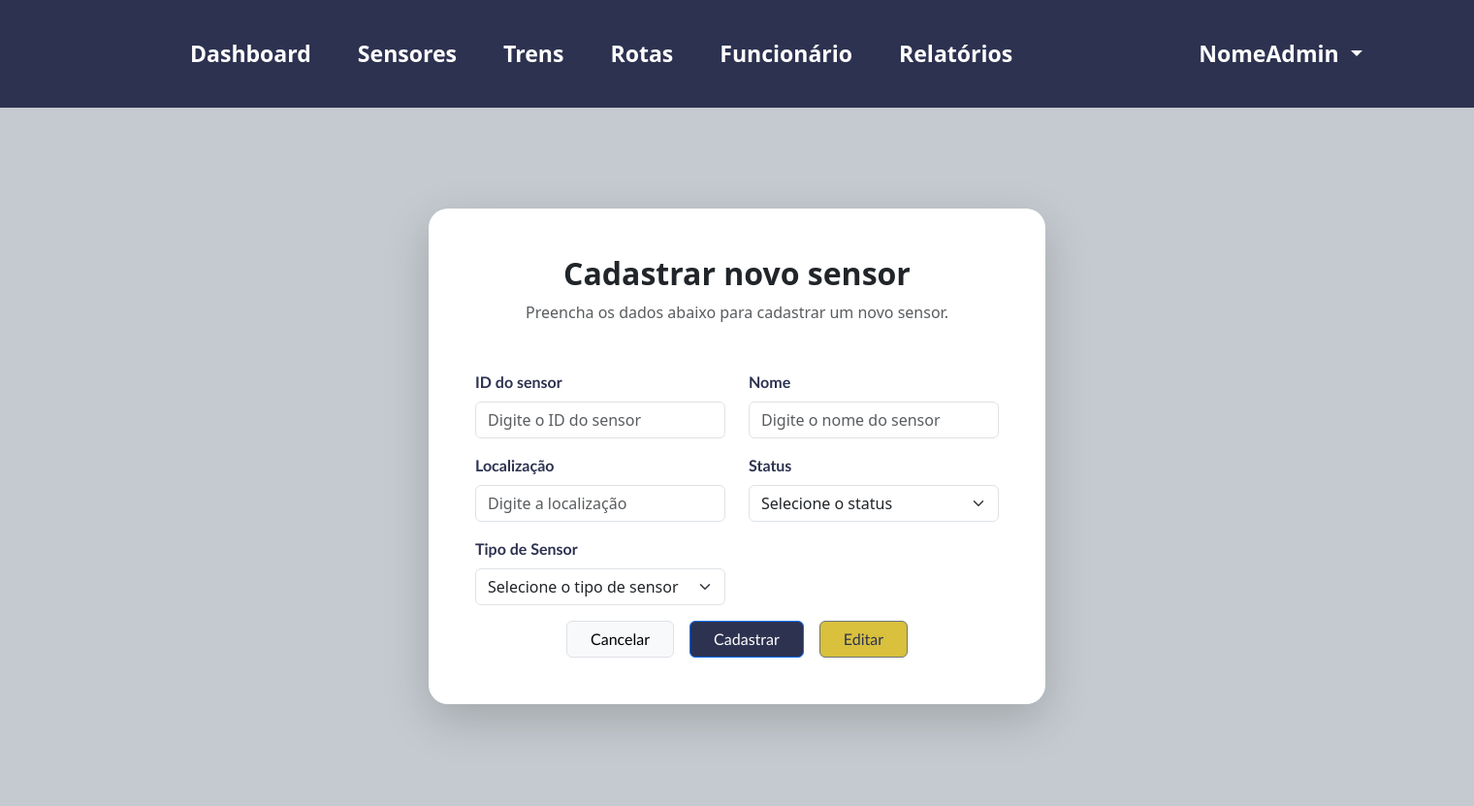
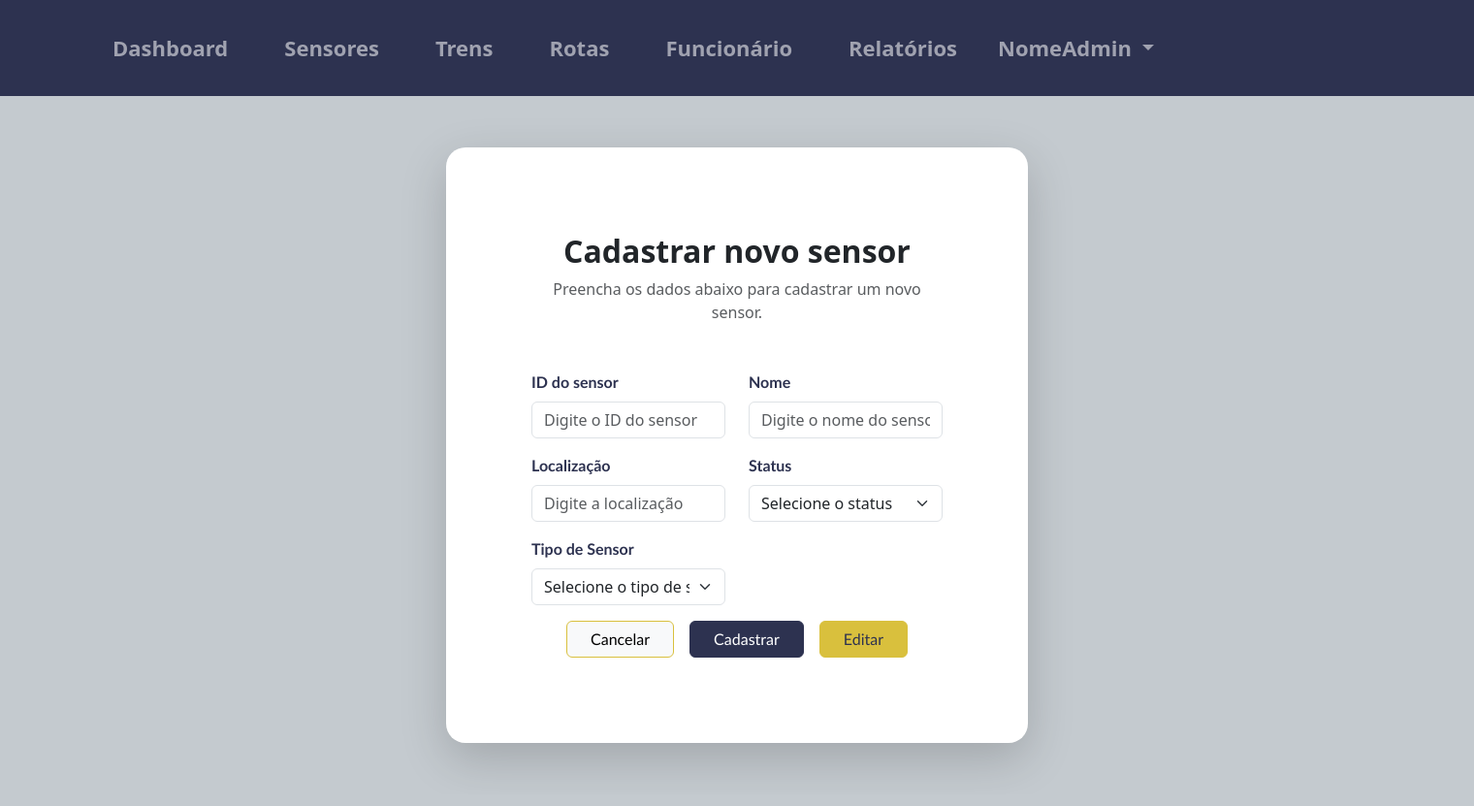
Before and after one commit to NiniveSC/sa-ferrorama, a PHP site: page /public/cadastro-sensores.html in a window 1520 px wide. Shown: the whole page at 97% size. After the commit the page ends 792 px from the top, so only its background shows below. Run offline with PHP 8.4, Linux system fonts and the light colour scheme.

Commit message:
up - alterei o html e css de todas as paginas

```diff
--- a/assets/style/style.css
+++ b/assets/style/style.css
@@ -148,25 +148,6 @@
     color: #666;
     font-size: 14px;
 }
-/*-------------------------------------------------------------------------------------------------------------------------------------------------------------------------------*/
-/*Tela home*/
-
-.pagina-home {
-    margin: 0;
-}
-.navbar-nav {
-            color: #ffffff !important;
-            font-weight: bold;
-            font-size: 120%;
-            background-color: #2D3250;
-            padding: 15px 80px;
-            display: flex;
-
-        }
-
-        .navbar-nav .nav-link:hover {
-            color: #c4cacf !important;
-        }
 
 /*-----------------------------------------------------------------------------------------------------------------------------------------------------------------------------*/
 
@@ -200,7 +181,30 @@
 
 .pagina-home {
     background-color: var(--cor-fundo-2) !important;
+    margin: 0;
+    padding: 0;
+    width: 100%;
 }
+
+.navbar {
+    background-color: var(--cor-fundo-1) !important;
+    padding: 25px 80px;
+    width: 100%;
+}
+
+.navbar-nav {
+    color: var(--cor-texto-1) !important;
+    font-weight: bold;
+    font-size: 22px;
+    gap: 10px;
+
+}
+
+.navbar-nav .nav-link:hover {
+    color: #c4cacf !important;
+}
+
+
 .boas-vindas {
     color: var(--cor-texto-2);
     font-size: 55px;
@@ -210,6 +214,7 @@
     padding-left: 13%;
     margin-top: 20%;
 }
+
 .texto-home {
     color: var(--cor-texto-2);
     font-size: 40px;
@@ -218,12 +223,18 @@
     padding-left: 13%;
     font-weight: bold;
 }
+
 .linha-decorativa {
-    border: none;           /* Remove a borda padrão do navegador */
-    height: 4px;            /* Espessura da linha */
-    background-color: var(--cor-fundo-3); /* Cor da linha */
-    opacity: 1;             /* Garante que o Bootstrap não mude a opacidade dela */
-    margin: 30px 0;         /* Espaçamento */
+    border: none;
+    /* Remove a borda padrão do navegador */
+    height: 4px;
+    /* Espessura da linha */
+    background-color: var(--cor-fundo-3);
+    /* Cor da linha */
+    opacity: 1;
+    /* Garante que o Bootstrap não mude a opacidade dela */
+    margin: 30px 0;
+    /* Espaçamento */
     max-width: 10%;
     margin-left: 13%;
 }
@@ -231,7 +242,8 @@
 .carrossel-card {
     background-color: #ffffff !important;
     border-radius: 25px !important;
-    padding: 40px 60px !important;  /*padding horizontal e vertical para maior espaçamento interno */
+    padding: 40px 60px !important;
+    /*padding horizontal e vertical para maior espaçamento interno */
     box-shadow: 0px 4px 16px rgba(0, 0, 0, 0.06) !important;
     overflow: hidden;
     margin-top: 10% !important;
@@ -242,7 +254,8 @@
 
 /* Controla a altura máxima da área interna onde o gráfico aparece */
 .carrossel-card .carousel-inner {
-    max-height: 250px; /* Aumentado ligeiramente para acomodar o gráfico maior */
+    max-height: 250px;
+    /* Aumentado ligeiramente para acomodar o gráfico maior */
     display: flex;
     align-items: center;
 }
@@ -258,7 +271,8 @@
 
 .carrossel-card .carousel-control-prev-icon,
 .carrossel-card .carousel-control-next-icon {
-    filter: invert(1) grayscale(100%) opacity(0.6); /* Deixa as setas escuras */
+    filter: invert(1) grayscale(100%) opacity(0.6);
+    /* Deixa as setas escuras */
 }
 
 .card-botao {
@@ -316,12 +330,17 @@
 table {
 
     margin-top: 2%;
-  width: 100%;               /* Ou a largura que você já estiver usando */
-  border-radius: 15px;       /* Altere o valor (ex: 8px, 12px, 16px) para controlar o arredondamento */
-  overflow: hidden;          /* Impede que o fundo das células passe por cima do arredondamento */
-  border: 5px solid #727070; /* Adiciona uma borda para destacar o arredondamento */
+    width: 100%;
+    /* Ou a largura que você já estiver usando */
+    border-radius: 15px;
+    /* Altere o valor (ex: 8px, 12px, 16px) para controlar o arredondamento */
+    overflow: hidden;
+    /* Impede que o fundo das células passe por cima do arredondamento */
+    border: 5px solid #727070;
+    /* Adiciona uma borda para destacar o arredondamento */
     border-collapse: collapse;
 }
+
 .container-branco {
     background-color: #ffffff;
     border-radius: 16px;
@@ -331,9 +350,12 @@
 
 /* Esta classe resolve o problema do navegador ignorar o arredondamento da tabela */
 .borda-tabela {
-  border: 2px solid #72707056; /* A borda externa cinza que sumiu */
-  border-radius: 10px;       /* O arredondamento da tabela */
-  overflow: hidden;          /* Corta as células para seguirem o arredondamento */
+    border: 2px solid #72707056;
+    /* A borda externa cinza que sumiu */
+    border-radius: 10px;
+    /* O arredondamento da tabela */
+    overflow: hidden;
+    /* Corta as células para seguirem o arredondamento */
 }
 
 .borda-tabela table {
@@ -348,23 +370,35 @@
     border-right: 1px solid #72707056;
     padding: 14px 16px;
 }
+
 .borda-tabela th:last-child,
-.borda-tabela td:last-child { border-right: none; }
-.borda-tabela tr:last-child td { border-bottom: none; }
+.borda-tabela td:last-child {
+    border-right: none;
+}
+
+.borda-tabela tr:last-child td {
+    border-bottom: none;
+}
+
 /* Garante que a tabela interna se ajuste ao container */
 .container-branco table {
     width: 100%;
-    border-collapse: collapse; /* Mantém o estilo de borda separado para o arredondamento */
+    border-collapse: collapse;
+    /* Mantém o estilo de borda separado para o arredondamento */
 }
+
 /* Aplica a linha vertical tanto no cabeçalho quanto no corpo da tabela */
-th, td {
-  border-right: 3px solid #72707056; /* A mesma cor de linha que você está usando */
+th,
+td {
+    border-right: 3px solid #72707056;
+    /* A mesma cor de linha que você está usando */
     padding: 14px 16px;
     text-align: left;
 }
 
 /* IMPORTANTE: Remove a linha vertical da última coluna (Ações) */
-th:last-child, td:last-child {
+th:last-child,
+td:last-child {
     border-right: none;
 }
 
@@ -392,14 +426,106 @@
 }
 
 .linha-decorativa-2 {
-    border: none;           /* Remove a borda padrão do navegador */
-    height: 4px;            /* Espessura da linha */
-    background-color: var(--cor-fundo-3); /* Cor da linha */
-    opacity: 1;             /* Garante que o Bootstrap não mude a opacidade dela */
-    margin: 30px 0;         /* Espaçamento */
+    border: none;
+    /* Remove a borda padrão do navegador */
+    height: 4px;
+    /* Espessura da linha */
+    background-color: var(--cor-fundo-3);
+    /* Cor da linha */
+    opacity: 1;
+    /* Garante que o Bootstrap não mude a opacidade dela */
+    margin: 30px 0;
+    /* Espaçamento */
     max-width: 10%;
-    margin-left: auto; /* Centraliza a linha horizontalmente */
-    margin-right: auto; /* Centraliza a linha horizontalmente */
+    margin-left: auto;
+    /* Centraliza a linha horizontalmente */
+    margin-right: auto;
+    /* Centraliza a linha horizontalmente */
 }
 
 /*------------------------------------------------------------------------------------------------------------------------------------------------------------------------------*/
+
+/*Cadastro de sensores*/
+
+/* Configurações Globais e Resets */
+.pagina-cadastro-sensores {
+    margin: 0;
+    padding: 0;
+    width: 100%;
+}
+
+/* Container Principal da Tela de Cadastro */
+.pagina-cadastro-container {
+    min-height: 90vh;
+    background-color: #c4cacf;
+    padding: 20px;
+}
+
+/* Card do Formulário */
+.card-cadastro {
+    border-radius: 20px;
+}
+
+/* Tipografia Comum dos Botões */
+.btn-custom {
+    font-family: 'Trebuchet MS', sans-serif;
+    padding-left: 1.5rem !important;  /* Equivalente ao px-4 do Bootstrap */
+    padding-right: 1.5rem !important; /* Equivalente ao px-4 do Bootstrap */
+}
+
+/* Botão Cancelar */
+#botao-cancelar {
+    border-color: #d9c03d !important;
+}
+
+/* Botão Cadastrar (Enviar) */
+#envio-cadastro {
+    background-color: #2D3250 !important;
+    border-color: #2D3250 !important;
+}
+
+/* Botão Editar (Visualizar) */
+#botao-visualizar {
+    background-color: #d9c03d !important;
+    color: #2d3250 !important;
+    border-color: #d9c03d !important;
+}
+/*-------------------------------------------------------------------------------------------------------------------------------------------------------------------------------*/
+
+/*cadastro de funcionarios*/
+
+.pg-cadastro-funcionario {
+    min-height: 90vh;
+    background-color: #c4cacf;
+    padding: 20px;
+}
+
+/* Card do formulário de funcionários */
+.card-cadastro-funcionario {
+    border-radius: 20px;
+}
+
+/* Estilo de tipografia padrão para os botões desta página */
+.btn-func-custom {
+    font-family: 'Trebuchet MS', sans-serif;
+    padding-left: 1.5rem !important;
+    padding-right: 1.5rem !important;
+}
+
+/* Botão Cancelar (Borda Amarela) */
+#btn-func-cancelar {
+    border-color: #d9c03d !important;
+}
+
+/* Botão Cadastrar Funcionário (Azul Escuro) */
+#btn-func-cadastrar {
+    background-color: #2D3250 !important;
+    border-color: #2D3250 !important;
+}
+
+/* Botão Editar/Visualizar Funcionário (Amarelo) */
+#btn-func-editar {
+    background-color: #d9c03d !important;
+    color: #2d3250 !important;
+    border-color: #d9c03d !important;
+}
--- a/public/cadastro-sensores.html
+++ b/public/cadastro-sensores.html
@@ -10,93 +10,78 @@
     <link rel="stylesheet" href="../assets/style/style.css">
 </head>
 
-<body class="pagina_cadastro_user">
-    <style>
-        .navbar-nav .nav-link {
-            color: #ffffff !important;
-            font-weight: bold;
-            font-size: 120%;
-        }
-
-        .navbar-nav .nav-link:hover {
-            color: #c4cacf !important;
-        }
-    </style>
-    <nav class="navbar navbar-expand-lg navbar-dark" style="background-color: #2D3250; padding: 15px 80px;">
+<body class="pagina-cadastro-sensores">
+    <nav class="navbar navbar-expand-lg navbar-dark">
         <div class="container-fluid">
             <button class="navbar-toggler" type="button" data-bs-toggle="collapse" data-bs-target="#navbarNav"
                 aria-controls="navbarNav" aria-expanded="false" aria-label="Toggle navigation">
                 <span class="navbar-toggler-icon"></span>
             </button>
-            <div class="collapse navbar-collapse" id="navbarNav">
+            <div class="collapse navbar-collapse justify-content-between" id="navbar-Nav">
                 <ul class="navbar-nav me-auto">
                     <li class="nav-item mx-3">
-                        <a class="nav-link" href="#">Dashboard</a>
+                        <a class="nav-link" href="tela-geral-home.html">Dashboard</a>
                     </li>
                     <li class="nav-item mx-3">
-                        <a class="nav-link" href="#">Sensores</a>
+                        <a class="nav-link" href="tela-lista-sensores.html">Sensores</a>
                     </li>
                     <li class="nav-item mx-3">
-                        <a class="nav-link" href="#">Trens</a>
+                        <a class="nav-link" href="tela-lista-trens.html">Trens</a>
                     </li>
                     <li class="nav-item mx-3">
-                        <a class="nav-link" href="#">Rotas</a>
+                        <a class="nav-link" href="tela-lista-rotas.html">Rotas</a>
                     </li>
                     <li class="nav-item mx-3">
-                        <a class="nav-link" href="#">Funcionário</a>
+                        <a class="nav-link" href="funcionarios-cadastrados.html">Funcionário</a>
                     </li>
                     <li class="nav-item mx-3">
-                        <a class="nav-link" href="#">Relatórios</a>
+                        <a class="nav-link" href="tela-relatorios.html">Relatórios</a>
                     </li>
-                </ul>
-                <ul class="navbar-nav">
+
                     <li class="nav-item dropdown">
                         <a class="nav-link dropdown-toggle" href="#" role="button" data-bs-toggle="dropdown"
                             aria-expanded="false">
                             NomeAdmin
                         </a>
                         <ul class="dropdown-menu">
-                            <li><a class="dropdown-item" href="#">Sair</a></li>
+                            <li><a class="dropdown-item" href="tela-login.html">Sair</a></li>
                         </ul>
                     </li>
                 </ul>
             </div>
         </div>
     </nav>
-    <div class="d-flex align-items-center justify-content-center"
-        style="min-height: 90vh; background-color: #c4cacf; padding: 20px;">
+
+
+   <div class="d-flex align-items-center justify-content-center pagina-cadastro-container">
 
         <div class="container">
             <div class="row justify-content-center">
                 <div class="col-12 col-md-8 col-lg-6">
 
-                    <div class="card shadow-lg border-0" style="border-radius: 20px;">
+                    <div class="card shadow-lg border-0 card-cadastro">
 
                         <div class="card-body p-5">
 
                             <h2 class="card-title text-center fw-bold mb-2">Cadastrar novo sensor</h2>
-                            <p class="text-center text-muted mb-5">Preencha os dados abaixo para cadastrar um novo
-                                sensor.</p>
+                            <p class="text-center text-muted mb-5">Preencha os dados abaixo para cadastrar um novo sensor.</p>
 
                             <form id="form-cadastro">
                                 <div class="row mb-3">
                                     <div class="col-md-6">
                                         <label class="form-label fw-bold">ID do sensor</label>
-                                        <input type="text" id="id-sensor" class="form-control"
-                                            placeholder="Digite o ID do sensor">
+                                        <input type="text" id="id-sensor" class="form-control" placeholder="Digite o ID do sensor">
                                     </div>
                                     <div class="col-md-6">
                                         <label class="form-label fw-bold">Nome</label>
-                                        <input type="text" id="nome-sensor" class="form-control"
-                                            placeholder="Digite o nome do sensor">
+                                        <input type="text" id="nome-sensor" class="form-control" placeholder="Digite o nome do sensor">
                                     </div>
                                 </div>
 
                                 <div class="row mb-3">
                                     <div class="col-md-6">
                                         <label class="form-label fw-bold">Localização</label>
-                                        <input type="text" id="localizacao-cadastro" class="form-control"
-                                            placeholder="Digite a localização">
+                                        <input type="text" id="localizacao-cadastro" class="form-control" placeholder="Digite a localização">
                                     </div>
                                     <div class="col-md-6">
                                         <label class="form-label fw-bold">Status</label>
@@ -121,12 +106,9 @@
                                 </div>
 
                                 <div class="d-flex justify-content-center gap-3">
-                                    <button type="button" id="botao-cancelar" class="btn btn-light border px-4"
-                                        style="font-family: 'Trebuchet MS', sans-serif; border-color: #d9c03d;">Cancelar</button>
-                                    <button type="submit" id="envio-cadastro" class="btn btn-primary px-4"
-                                        style="background-color: #2D3250; font-family: 'Trebuchet MS', sans-serif;">Cadastrar</button>
-                                    <button type="button" id="botao-visualizar" class="btn btn-secondary px-4"
-                                        style="background-color: #d9c03d; color: #2d3250;font-family: 'Trebuchet MS', sans-serif;">Editar</button>
+                                    <button type="button" id="botao-cancelar" class="btn btn-light border btn-custom">Cancelar</button>
+                                    <button type="submit" id="envio-cadastro" class="btn btn-primary btn-custom">Cadastrar</button>
+                                    <button type="button" id="botao-visualizar" class="btn btn-secondary btn-custom">Editar</button>
                                 </div>
                             </form>
 
@@ -136,14 +118,3 @@
             </div>
         </div>
     </div>
-    <footer>
-
-    </footer>
-
-    <script src="https://cdn.jsdelivr.net/npm/bootstrap@5.3.8/dist/js/bootstrap.bundle.min.js"
-        integrity="sha384-FKyoEForCGlyvwx9Hj09JcYn3nv7wiPVlz7YYwJrWVcXK/BmnVDxM+D2scQbITxI"
-        crossorigin="anonymous"></script>
-    <script src="../script/tela-cadastro-user.js"></script>
-</body>
-
-</html>
--- a/public/tela-geral-home.html
+++ b/public/tela-geral-home.html
@@ -18,7 +18,7 @@
                 aria-controls="navbarNav" aria-expanded="false" aria-label="Toggle navigation">
                 <span class="navbar-toggler-icon"></span>
             </button>
-            <div class="collapse navbar-collapse justify-content: space-between" id="navbar-Nav">
+            <div class="collapse navbar-collapse justify-content-between" id="navbar-Nav">
                 <ul class="navbar-nav me-auto">
                     <li class="nav-item mx-3">
                         <a class="nav-link" href="tela-geral-home.html">Dashboard</a>
```
Also changed, not shown: public/funcionarios-cadastrados.html (+3 -16 lines), public/tela-cadastro-user.html (+19 -35 lines), public/tela-lista-sensores.html (+3 -16 lines). Lines whose indentation alone changed are shown as unchanged.
